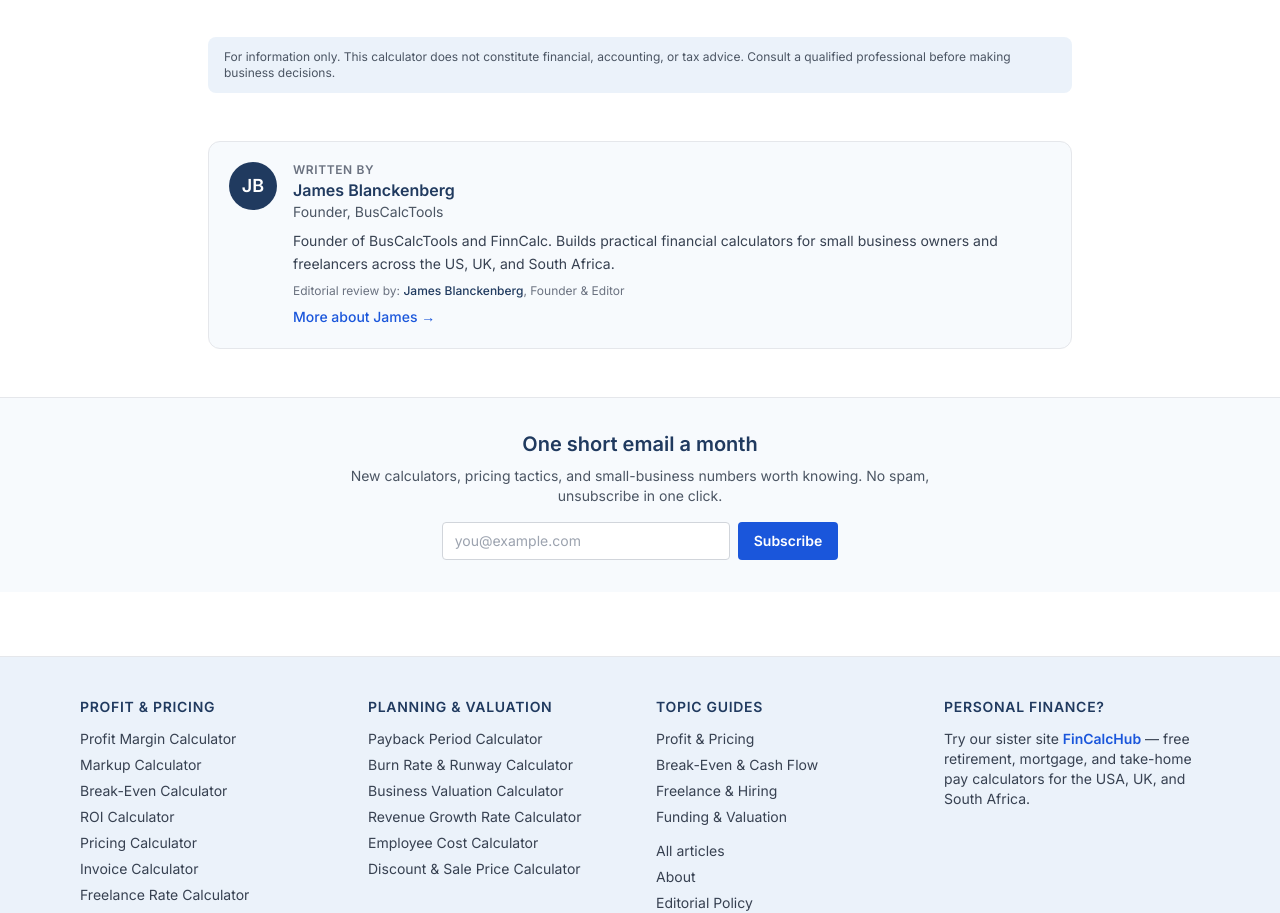
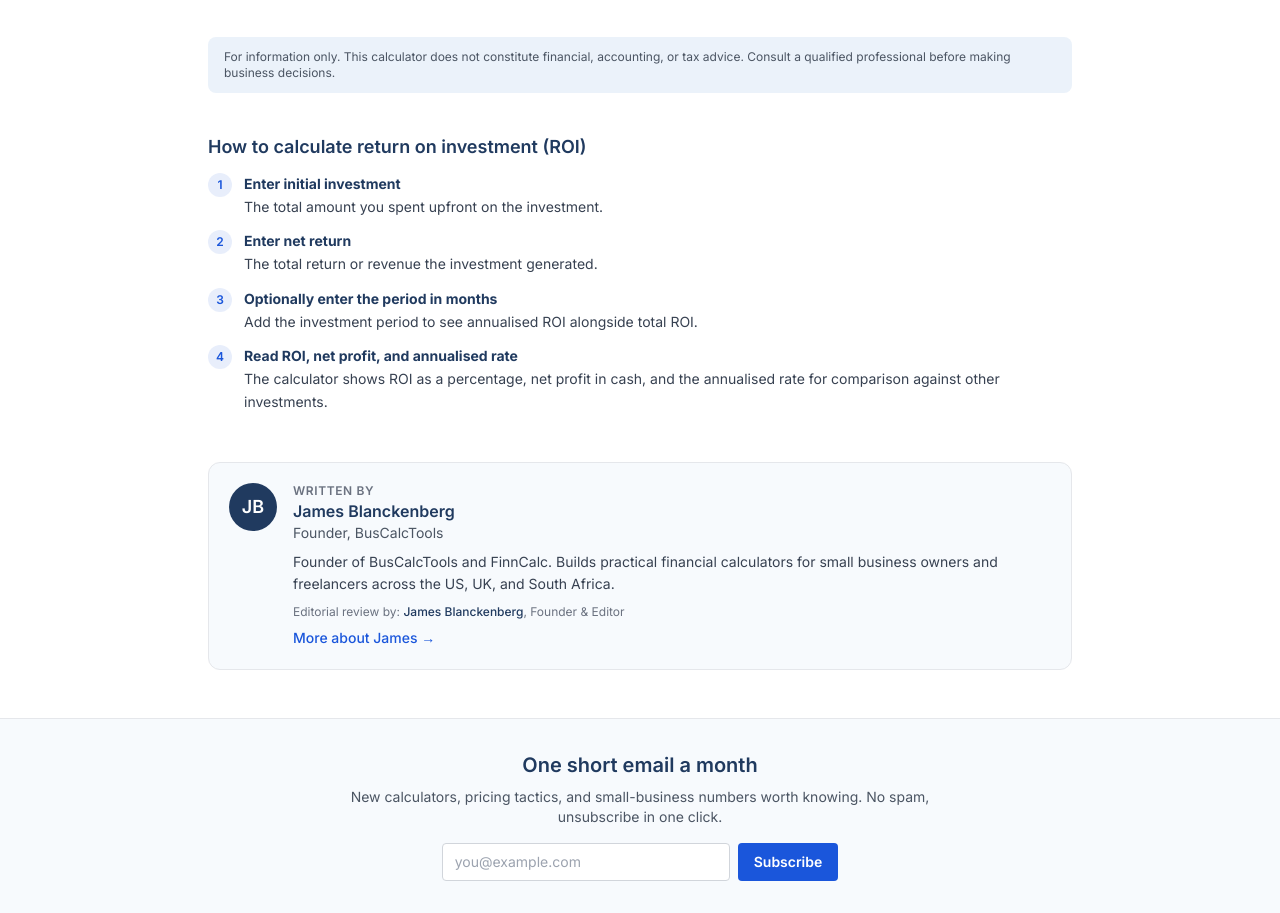
Before and after one commit to jblanckenberg/buscalctools, a Next.js app: page /roi-calculator in a window 1280 px wide. Shown: the part 2080-2993 px from the top of the page. Built offline with nearby package versions, Linux system fonts and the light colour scheme; no server answers.

Commit message:
feat(calc): render visible numbered HowTo steps from calcMeta on every calc page

```diff
--- a/components/shared/CalculatorShell.tsx
+++ b/components/shared/CalculatorShell.tsx
@@ -1,6 +1,8 @@
 import AuthorCard from "@/components/shared/AuthorCard";
 import Breadcrumbs, { type Crumb } from "@/components/shared/Breadcrumbs";
 import FeaturedAnswer from "@/components/shared/FeaturedAnswer";
+import HowToSteps from "@/components/shared/HowToSteps";
+import { calcMeta } from "@/lib/calc-meta";
 
 type Props = {
   h1: string;
@@ -19,6 +21,8 @@ export default function CalculatorShell({
   slug,
   children,
 }: Props) {
+  const meta = slug ? calcMeta(slug) : undefined;
+  const hasHowTo = !!meta?.howToSteps && meta.howToSteps.length > 0;
   return (
     <article className="mx-auto max-w-4xl px-4 py-8 sm:py-12">
       {breadcrumbs && breadcrumbs.length > 0 && <Breadcrumbs items={breadcrumbs} />}
@@ -30,6 +34,9 @@ export default function CalculatorShell({
       </header>
       {slug && <FeaturedAnswer slug={slug} />}
       {children}
+      {hasHowTo && meta && (
+        <HowToSteps steps={meta.howToSteps} name={meta.howToName} />
+      )}
       <AuthorCard variant="full" />
     </article>
   );
--- /dev/null
+++ b/components/shared/HowToSteps.tsx
@@ -0,0 +1,24 @@
+import type { HowToStep } from "@/components/shared/HowToSchema";
+
+type Props = { steps: HowToStep[]; name: string };
+
+export default function HowToSteps({ steps, name }: Props) {
+  return (
+    <section className="mt-10">
+      <h2 className="text-lg font-semibold text-brand-dark">{name}</h2>
+      <ol className="mt-3 space-y-3 text-sm leading-relaxed text-gray-700">
+        {steps.map((s, i) => (
+          <li key={`${i}-${s.name}`} className="flex gap-3">
+            <span className="flex h-6 w-6 flex-none items-center justify-center rounded-full bg-brand-primary/10 text-xs font-semibold text-brand-primary">
+              {i + 1}
+            </span>
+            <div>
+              <strong className="block text-brand-dark">{s.name}</strong>
+              <span>{s.text}</span>
+            </div>
+          </li>
+        ))}
+      </ol>
+    </section>
+  );
+}
```
